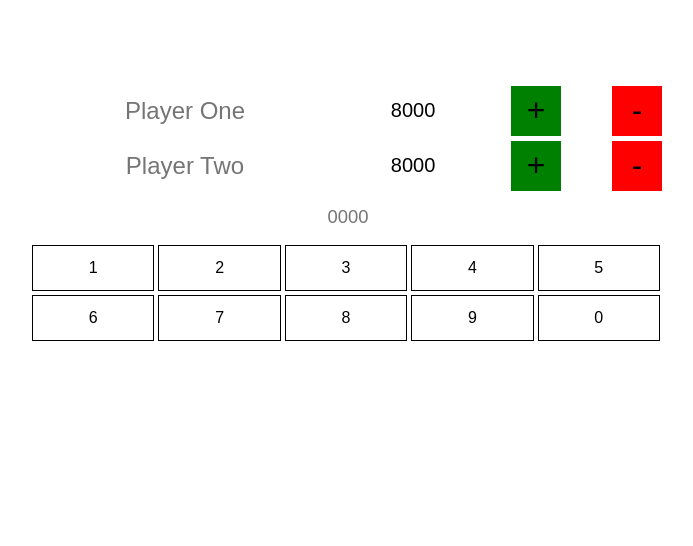
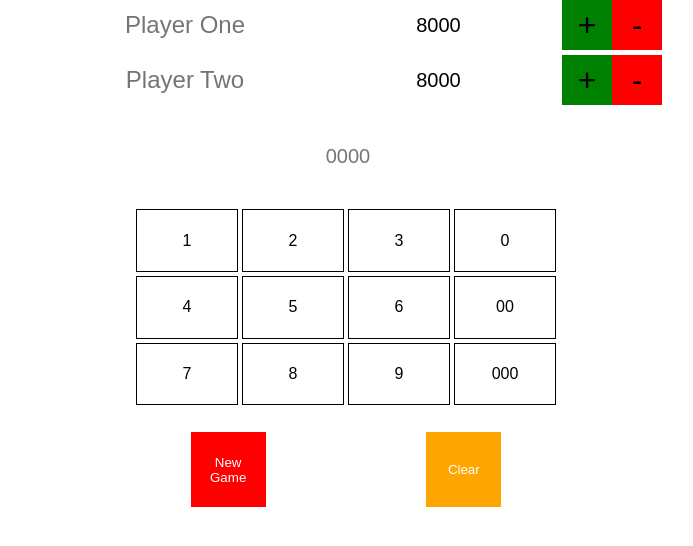
Before and after one commit to rperry99/ygo-lifepoint-calculator, a website: page dist/index.html in a window 1280 px wide. Shown: the part 194-740 px from the top of the page, without its empty margins (294-987 px from the left). Drawn offline with nearby package versions, Linux system fonts and the light colour scheme; a web font is replaced by a local one.

Commit message:
Add extra buttons and fucntionality
Added the reset and clear buttons. Reset starts the entire app over, giving the players 8000 life points and clear clears out the input section in case someone makes a mistake. I also added the functionality of the 1 2 and 3 buttons so when they are pressed, the input gets updated.

```diff
--- a/scss/styles.scss
+++ b/scss/styles.scss
@@ -10,6 +10,7 @@ body {
   align-items: center;
   height: 100vh;
   overflow: hidden;
+  flex-direction: column;
 }
 
 #calculator {
@@ -68,21 +69,30 @@ body {
     width: 100%;
     border: none;
     outline: none;
-    font-size: 1.15rem;
+    font-size: 1.25rem;
+    margin: 25px 0;
   }
   #numbers {
     display: grid;
     grid-template-areas:
-      "one two three four five"
-      "six seven eight nine zeroNum";
-    width: 100%;
-    height: 100px;
+      "one two three zeroNum"
+      "four five six doubleZero"
+      "seven eight nine tripleZero";
+    width: max-content;
+    margin: 0 auto;
+    height: 200px;
     div {
       display: flex;
       justify-content: center;
       align-items: center;
       border: solid 1px black;
       margin: 2px;
+      width: 100px;
+      user-select: none;
+      transition: background 200ms ease-in-out;
+      &:hover {
+        background: tan;
+      }
     }
     #one {
       grid-area: one;
@@ -114,5 +124,32 @@ body {
     #zeroNum {
       grid-area: zeroNum;
     }
+    #doubleZero {
+      grid-area: doubleZero;
+    }
+    #tripleZero {
+      grid-area: tripleZero;
+    }
+  }
+  #actionButtons {
+    display: flex;
+    justify-content: space-evenly;
+    align-items: center;
+    width: 100%;
+    margin-top: 25px;
+    button {
+      border: none;
+      outline: none;
+      height: 75px;
+      width: 75px;
+    }
+    #reset {
+      background: red;
+      color: white;
+    }
+    #clear {
+      background: orange;
+      color: white;
+    }
   }
 }
```
Also changed, not shown: dist/app.js (added), dist/css/styles.css, dist/index.html.
